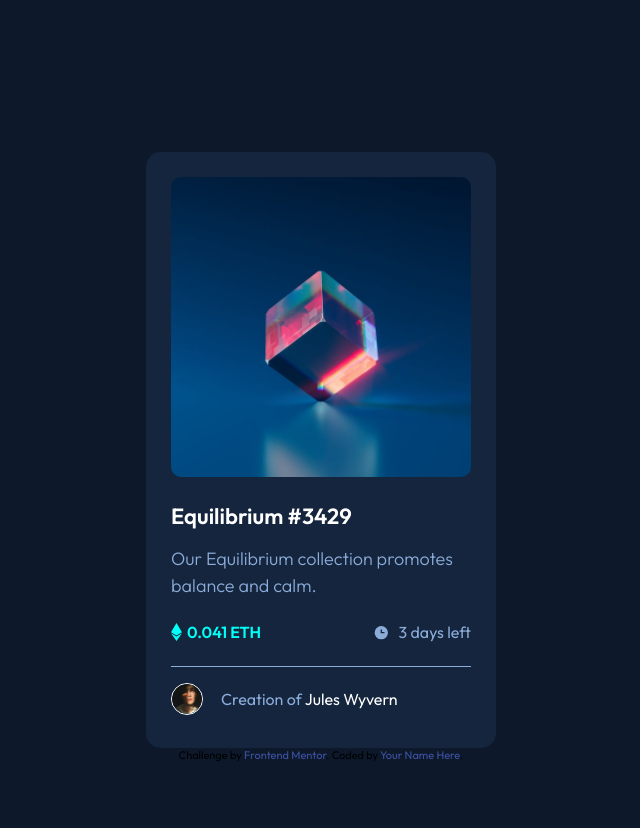
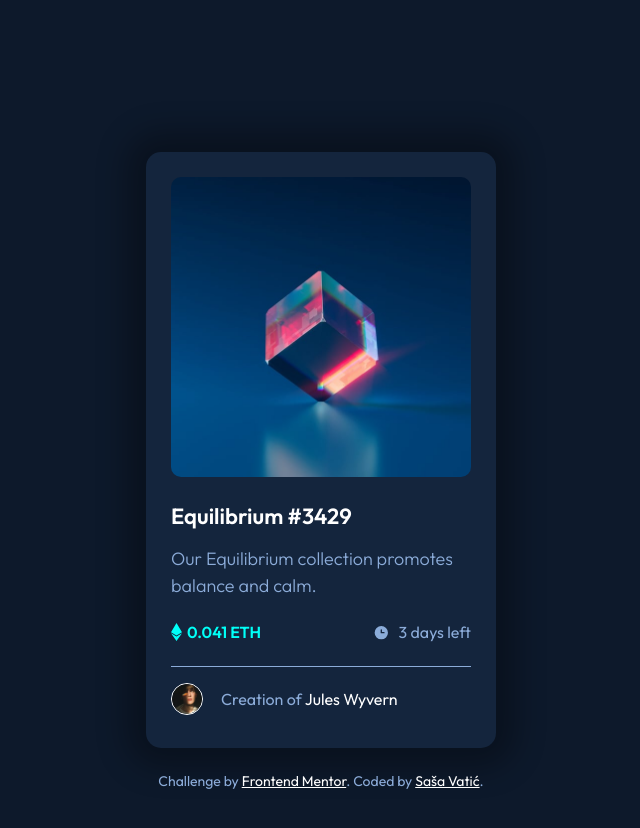
Before and after one commit to SasaVatic/nft-preview-card-component, a plain HTML site: page index.html in a window 1280 px wide. Shown: the whole page, without its empty margins (319-959 px from the left). Drawn offline with Linux system fonts and the light colour scheme.

Commit message:
footer styled

```diff
--- a/index.html
+++ b/index.html
@@ -3,8 +3,6 @@
   <head>
     <meta charset="UTF-8" />
     <meta name="viewport" content="width=device-width, initial-scale=1.0" />
-    <!-- displays site properly based on user's device -->
-
     <link
       rel="icon"
       type="image/png"
@@ -13,17 +11,6 @@
     />
     <link rel="stylesheet" href="style.css" />
     <title>Frontend Mentor | NFT preview card component</title>
-
-    <!-- Feel free to remove these styles or customise in your own stylesheet 👍 -->
-    <style>
-      .attribution {
-        font-size: 11px;
-        text-align: center;
-      }
-      .attribution a {
-        color: hsl(228, 45%, 44%);
-      }
-    </style>
   </head>
   <body>
     <div class="card">
@@ -55,7 +42,8 @@
       Challenge by
       <a href="https://www.frontendmentor.io?ref=challenge" target="_blank"
         >Frontend Mentor</a
-      >. Coded by <a href="#">Your Name Here</a>.
+      >. Coded by
+      <a href="https://sasavatic.netlify.app/" target="_blank">Saša Vatić</a>.
     </div>
   </body>
 </html>
--- a/style.css
+++ b/style.css
@@ -57,6 +57,7 @@ body {
   border-radius: 15px;
   max-width: 21.875rem;
   margin-inline: auto;
+  box-shadow: 0 0 30px 20px rgba(0, 0, 0, 0.3);
 }
 
 @media (min-width: 1024px) {
@@ -204,3 +205,25 @@ body {
   border: 1px solid var(--clr-white);
   border-radius: 50%;
 }
+
+.attribution {
+  position: fixed;
+  bottom: 0;
+  left: 50%;
+  width: 100%;
+  transform: translateX(-50%);
+  font-size: 0.875rem;
+  text-align: center;
+  color: var(--clr-soft-blue);
+  padding: 0.625rem 1.4375rem;
+}
+
+.attribution > a {
+  color: var(--clr-white);
+  text-decoration: underline;
+  transition: color 0.3s ease;
+}
+
+.attribution > a:hover {
+  color: var(--clr-cyan);
+}
```
